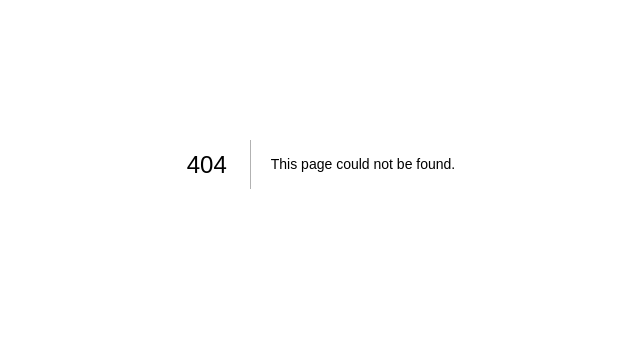
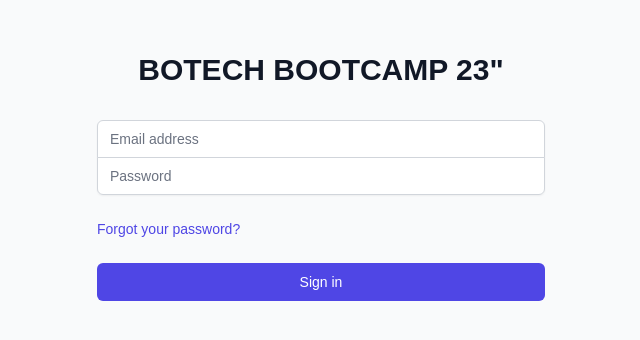
Before and after one commit to codingbagh/Mentorship_Frontend, a Next.js app: page /dashboard in a window 1280 px wide. Before the commit this address had no page. Shown: the part 236-576 px from the top of the page, without its empty margins (319-959 px from the left). Built offline with nearby package versions, Linux system fonts and the light colour scheme.

Commit message:
Create page.js

```diff
--- /dev/null
+++ b/app/dashboard/page.js
@@ -0,0 +1,52 @@
+"use client"
+
+import React from 'react';
+import { useRouter } from 'next/navigation';
+
+
+export default function Login() {
+const router = useRouter();
+    const Redirect = (e)=>{
+        e.preventDefault();
+        router.push('dashboard/users');
+    }
+    return (
+
+        <div className="min-h-screen flex items-center justify-center bg-gray-50 py-12 px-4 sm:px-6 lg:px-8">
+            <div className="max-w-md w-full space-y-8">
+                <div>
+                    <h2 className="mt-6 text-center text-3xl font-extrabold text-gray-900">BOTECH BOOTCAMP 23"</h2>
+                </div>
+                <form className="mt-8 space-y-6" onSubmit={Redirect}  >
+                    <input type="hidden" name="remember" defaultValue="true" />
+                    <div className="rounded-md shadow-sm -space-y-px">
+                        <div>
+                            <label htmlFor="email-address" className="sr-only">Email address</label>
+                            <input id="email-address" name="email" type="email" autoComplete="email" required className="appearance-none rounded-none relative block w-full px-3 py-2 border border-gray-300 placeholder-gray-500 text-gray-900 rounded-t-md focus:outline-none focus:ring-indigo-500 focus:border-indigo-500 focus:z-10 sm:text-sm" placeholder="Email address" />
+                        </div>
+                        <div>
+                            <label htmlFor="password" className="sr-only">Password</label>
+                            <input id="password" name="password" type="password" autoComplete="current-password" required className="appearance-none rounded-none relative block w-full px-3 py-2 border border-gray-300 placeholder-gray-500 text-gray-900 rounded-b-md focus:outline-none focus:ring-indigo-500 focus:border-indigo-500 focus:z-10 sm:text-sm" placeholder="Password" />
+                        </div>
+                    </div>
+
+                    <div className="flex items-center justify-between">
+
+
+                        <div className="text-sm">
+                            <a href="#" className="font-medium text-indigo-600 hover:text-indigo-500">
+                                Forgot your password?
+                            </a>
+                        </div>
+                    </div>
+
+                    <div>
+                        <button type="submit" className="group relative w-full flex justify-center py-2 px-4 border border-transparent text-sm font-medium rounded-md text-white bg-indigo-600 hover:bg-indigo-700 focus:outline-none focus:ring-2 focus:ring-offset-2 focus:ring-indigo-500">
+                            Sign in
+                        </button>
+                    </div>
+                </form>
+            </div>
+        </div>
+    );
+}
```
